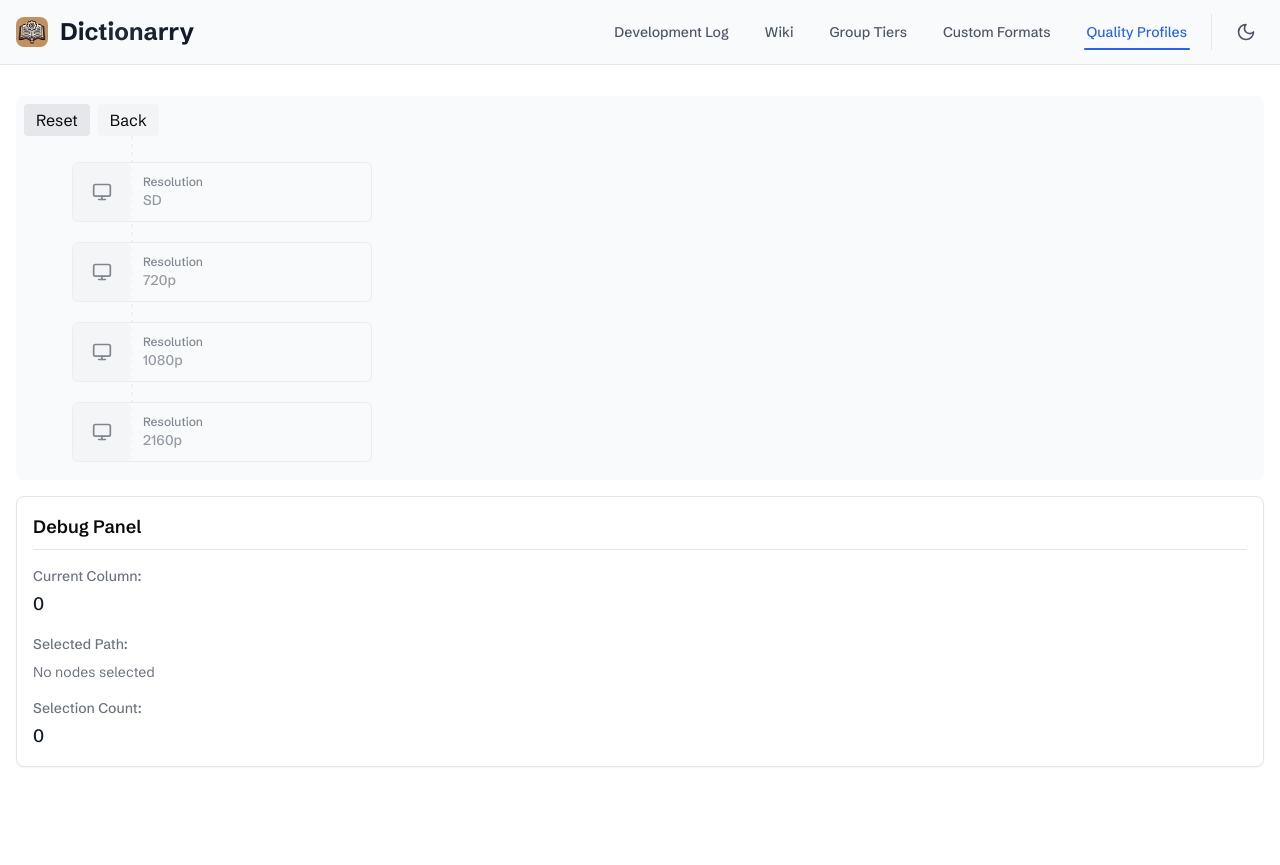
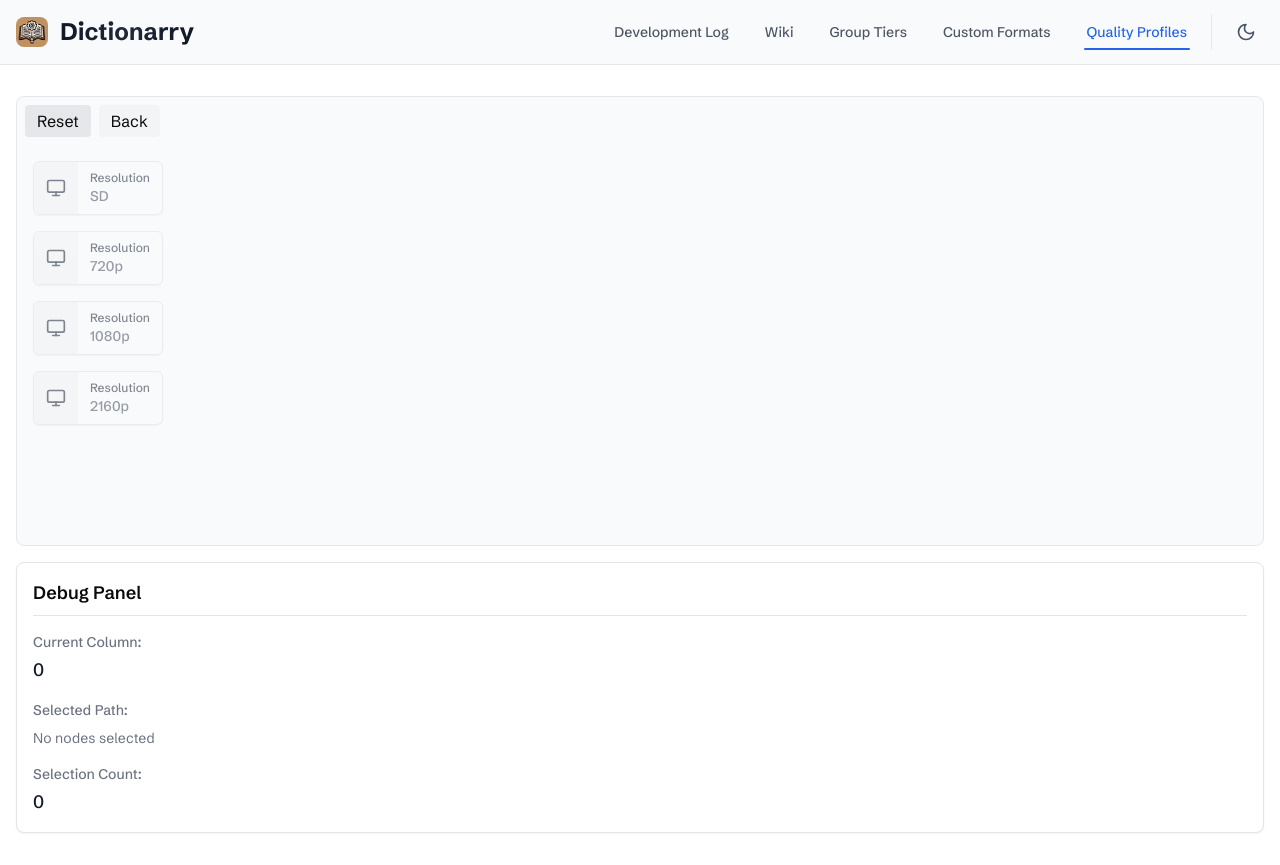
Before and after one commit to Dictionarry-Hub/website, a Next.js app: page /profiles in a window 1280 px wide. Before the commit the page ends 800 px from the top, so only its background shows below. Built offline with nearby package versions, Linux system fonts and the light colour scheme.

Commit message:
feat: transition to html based node rendering

```diff
--- a/src/app/profiles/page.tsx
+++ b/src/app/profiles/page.tsx
@@ -1,6 +1,6 @@
 'use client';
 
-import React, { useState } from 'react';
+import React, { useState, useRef, useLayoutEffect } from 'react';
 import { QualityProfileData, nodeTypeToIcon } from '@data/flowchartData';
 import FlowchartDebugPanel from './components/FlowchartDebugPanel';
 
@@ -23,22 +23,17 @@ interface GraphData {
   edges: ConditionalEdge[];
 }
 
-// -------------------------
-// 1) Collect edges we want to show
-// -------------------------
+// Collect edges we want to show
 function getEdgesToRender(graphData: GraphData, selectedNodes: string[]): ConditionalEdge[] {
   const filteredSelections = selectedNodes.filter(Boolean);
-  if (filteredSelections.length === 0) {
-    return [];
-  }
+  if (filteredSelections.length === 0) return [];
 
   const edgesToRender: ConditionalEdge[] = [];
 
-  // a) Highlight path edges for each consecutive pair in filteredSelections
+  // (a) Chosen path edges
   for (let i = 0; i < filteredSelections.length - 1; i++) {
     const fromId = filteredSelections[i];
     const toId = filteredSelections[i + 1];
-
     const pathEdge = graphData.edges.find(
       (e) => e.from === fromId && e.to === toId && (e.condition ? e.condition(filteredSelections) : true)
     );
@@ -47,7 +42,7 @@ function getEdgesToRender(graphData: GraphData, selectedNodes: string[]): Condit
     }
   }
 
-  // b) Edges from the last non-empty selected node that pass condition
+  // (b) Next possible edges from the last selected
   const lastSelected = filteredSelections[filteredSelections.length - 1];
   const nextEdges = graphData.edges.filter(
     (e) => e.from === lastSelected && (e.condition ? e.condition(filteredSelections) : true)
@@ -57,16 +52,12 @@ function getEdgesToRender(graphData: GraphData, selectedNodes: string[]): Condit
   return edgesToRender;
 }
 
-// -------------------------
-// 2) Decide which columns to show
-// -------------------------
+// Decide which columns to show
 function getVisibleColumns(graphData: GraphData, selectedNodes: string[], edgesToRender: ConditionalEdge[]) {
   const filteredSelections = selectedNodes.filter(Boolean);
+  const visible = new Set<number>([0]); // always show col 0
 
-  // Always show column 0 (so the user can start)
-  const visible = new Set<number>([0]);
-
-  // a) Columns of the selected nodes
+  // (a) columns of selected
   for (const selId of filteredSelections) {
     const node = graphData.nodes.find((n) => n.id === selId);
     if (node) {
@@ -74,28 +65,89 @@ function getVisibleColumns(graphData: GraphData, selectedNodes: string[], edgesT
     }
   }
 
-  // b) Columns from the "valid next edges" of the last selected node
-  //    i.e. if there's a next edge from column 0 -> column 2, let's show column 2
-  edgesToRender.forEach((edge) => {
+  // (b) columns from edges
+  for (const edge of edgesToRender) {
     const fromNode = graphData.nodes.find((n) => n.id === edge.from);
     const toNode = graphData.nodes.find((n) => n.id === edge.to);
-    if (!fromNode || !toNode) return;
-    visible.add(fromNode.column);
-    visible.add(toNode.column);
-  });
+    if (fromNode) visible.add(fromNode.column);
+    if (toNode) visible.add(toNode.column);
+  }
 
-  // c) Convert to a sorted array
-  //    e.g. [0,2,3, ...]
-  const sorted = Array.from(visible).sort((a, b) => a - b);
+  return Array.from(visible).sort((a, b) => a - b);
+}
 
-  return sorted;
+// Compare node-position objects so we don’t cause an infinite update loop
+function positionsAreEqual(
+  oldPositions: Record<string, { left: number; top: number; width: number; height: number }>,
+  newPositions: Record<string, { left: number; top: number; width: number; height: number }>
+) {
+  const oldKeys = Object.keys(oldPositions);
+  const newKeys = Object.keys(newPositions);
+  if (oldKeys.length !== newKeys.length) return false;
+
+  for (const key of oldKeys) {
+    const oldVal = oldPositions[key];
+    const newVal = newPositions[key];
+    if (!newVal) return false;
+    if (
+      oldVal.left !== newVal.left ||
+      oldVal.top !== newVal.top ||
+      oldVal.width !== newVal.width ||
+      oldVal.height !== newVal.height
+    ) {
+      return false;
+    }
+  }
+  return true;
 }
 
 const InteractiveFlowchart: React.FC = () => {
   const graphData: GraphData = QualityProfileData;
   const [selectedNodes, setSelectedNodes] = useState<string[]>([]);
 
-  // Handle node click logic (unchanged)
+  // Which edges and columns are relevant?
+  const edgesToRender = getEdgesToRender(graphData, selectedNodes);
+  const visibleColumns = getVisibleColumns(graphData, selectedNodes, edgesToRender);
+
+  // Container + node refs
+  const containerRef = useRef<HTMLDivElement>(null);
+  const nodeRefs = useRef<Record<string, HTMLDivElement | null>>({});
+
+  const [nodePositions, setNodePositions] = useState<
+    Record<string, { left: number; top: number; width: number; height: number }>
+  >({});
+
+  // After render, measure node bounding boxes relative to our containerRef
+  useLayoutEffect(() => {
+    if (!containerRef.current) return;
+
+    const containerRect = containerRef.current.getBoundingClientRect();
+    const newPositions: Record<string, { left: number; top: number; width: number; height: number }> = {};
+
+    graphData.nodes
+      .filter((n) => visibleColumns.includes(n.column))
+      .forEach((node) => {
+        const el = nodeRefs.current[node.id];
+        if (!el) return;
+
+        const rect = el.getBoundingClientRect();
+
+        // subtract container’s top/left so (0,0) in our <svg> coords
+        newPositions[node.id] = {
+          left: rect.left - containerRect.left,
+          top: rect.top - containerRect.top,
+          width: rect.width,
+          height: rect.height,
+        };
+      });
+
+    // Only update state if there's a difference
+    if (!positionsAreEqual(nodePositions, newPositions)) {
+      setNodePositions(newPositions);
+    }
+  }, [graphData, visibleColumns, selectedNodes, nodePositions]);
+
+  // Node click logic
   const handleNodeClick = (nodeId: string): void => {
     const node = graphData.nodes.find((n) => n.id === nodeId);
     if (!node) return;
@@ -117,20 +169,15 @@ const InteractiveFlowchart: React.FC = () => {
       if (edge.condition && !edge.condition(selectedNodes)) return false;
       return true;
     });
-
-    // valid IDs we can go to from that node
     const validNextIds = validNextEdges.map((e) => e.to);
 
-    // Check if user is going forward or backward
+    // forward or backward?
     const goingForward = validNextIds.includes(nodeId);
     const goingBack = node.column < lastSelectedNode.column;
 
-    if (!goingForward && !goingBack) {
-      // Not a valid forward or backward click
-      return;
-    }
+    if (!goingForward && !goingBack) return;
 
-    // If going back, only allow if this node is already selected
+    // if going back
     if (goingBack) {
       if (!selectedNodes.includes(nodeId)) return;
       const index = selectedNodes.indexOf(nodeId);
@@ -138,10 +185,10 @@ const InteractiveFlowchart: React.FC = () => {
       return;
     }
 
-    // Otherwise, going forward
+    // going forward
     const currentColumn = node.column;
     if (currentColumn < selectedNodes.length) {
-      // Slice off any future picks if we're changing path
+      // slice off future picks
       setSelectedNodes((prev) => prev.slice(0, currentColumn));
     }
 
@@ -160,100 +207,55 @@ const InteractiveFlowchart: React.FC = () => {
     }
   };
 
-  // Calculate which edges to render
-  const edgesToRender = getEdgesToRender(graphData, selectedNodes);
-
-  // Calculate which columns to show, and build a "remap" so there's no gap
-  const visibleColumns = getVisibleColumns(graphData, selectedNodes, edgesToRender);
-  const columnRemap: Record<number, number> = {};
-  visibleColumns.forEach((oldCol, idx) => {
-    columnRemap[oldCol] = idx; // e.g. old column 2 -> new index 1
-  });
-
-  // Standard node positioning, but uses the "remapped" column instead
-  const getNodePosition = (node: Node) => {
-    // If the node's column is not in visibleColumns, we won't even render it,
-    // but let's be defensive
-    const newCol = columnRemap[node.column];
-    const columnWidth = 200;
-    const columnPadding = 100;
-    const containerHeight = 400;
-
-    // Among *only* the nodes in that visible column
-    const nodesInThisVisibleCol = graphData.nodes.filter(
-      (n) => visibleColumns.includes(n.column) && n.column === node.column
-    );
-
-    // We do the same rowIndex approach, but on the subset of that column's nodes
-    const rowIndex = nodesInThisVisibleCol.findIndex((n) => n.id === node.id);
-    const rowHeight = containerHeight / (nodesInThisVisibleCol.length + 1);
-
-    return {
-      x: newCol * columnWidth + columnPadding,
-      y: (rowIndex + 1) * rowHeight,
-    };
-  };
-
-  // 3) Render Edges with the new positions
+  // Edges
   const renderEdges = () => {
     return edgesToRender.map((edge) => {
       const fromNode = graphData.nodes.find((n) => n.id === edge.from);
       const toNode = graphData.nodes.find((n) => n.id === edge.to);
       if (!fromNode || !toNode) return null;
+      if (!visibleColumns.includes(fromNode.column) || !visibleColumns.includes(toNode.column)) return null;
 
-      // If either column is hidden, skip
-      if (!visibleColumns.includes(fromNode.column) || !visibleColumns.includes(toNode.column)) {
-        return null;
-      }
-
-      // Check if this is a "chosen path" edge
+      // Is it part of the chosen path?
       const isChosenPath = (() => {
         for (let i = 0; i < selectedNodes.length - 1; i++) {
-          if (edge.from === selectedNodes[i] && edge.to === selectedNodes[i + 1]) {
-            return true;
-          }
+          if (edge.from === selectedNodes[i] && edge.to === selectedNodes[i + 1]) return true;
         }
         return false;
       })();
-
       const strokeColor = isChosenPath ? '#3B82F6' : '#94A3B8';
 
-      const fromPos = getNodePosition(fromNode);
-      const toPos = getNodePosition(toNode);
+      const fromPos = nodePositions[fromNode.id];
+      const toPos = nodePositions[toNode.id];
+      if (!fromPos || !toPos) return null;
 
-      // Basic curve or line
-      if (Math.abs(fromPos.y - toPos.y) < 5) {
-        // Straight line
+      // connect from right edge of "from" node, to left edge of "to" node
+      const x1 = fromPos.left + fromPos.width;
+      const y1 = fromPos.top + fromPos.height / 2;
+      const x2 = toPos.left;
+      const y2 = toPos.top + toPos.height / 2;
+
+      // if basically horizontal, draw a line
+      if (Math.abs(y1 - y2) < 6) {
         return (
-          <line
-            key={`${edge.from}->${edge.to}`}
-            x1={fromPos.x + 50}
-            y1={fromPos.y}
-            x2={toPos.x - 50}
-            y2={toPos.y}
-            stroke={strokeColor}
-            strokeWidth={2}
-          />
+          <line key={`${edge.from}->${edge.to}`} x1={x1} y1={y1} x2={x2} y2={y2} stroke={strokeColor} strokeWidth={2} />
         );
       } else {
-        // Curved line
-        const cx1 = fromPos.x + (toPos.x - fromPos.x) / 3;
-        const cx2 = fromPos.x + ((toPos.x - fromPos.x) * 2) / 3;
+        // otherwise, a simple cubic curve
+        const cx1 = x1 + (x2 - x1) / 3;
+        const cx2 = x1 + ((x2 - x1) * 2) / 3;
         const pathD = `
-          M ${fromPos.x + 50} ${fromPos.y}
-          C ${cx1} ${fromPos.y},
-            ${cx2} ${toPos.y},
-            ${toPos.x - 50} ${toPos.y}
+          M ${x1} ${y1}
+          C ${cx1} ${y1},
+            ${cx2} ${y2},
+            ${x2} ${y2}
         `;
-
         return <path key={`${edge.from}->${edge.to}`} d={pathD} fill="none" stroke={strokeColor} strokeWidth={2} />;
       }
     });
   };
 
-  // 4) Render only nodes in visible columns
-  const renderNodes = () => {
-    // Existing valid next logic
+  // Columns + nodes in normal HTML
+  const renderColumns = () => {
     const lastSelectedId = selectedNodes[selectedNodes.length - 1] || null;
     const validNextEdges = graphData.edges.filter((edge) => {
       if (edge.from !== lastSelectedId) return false;
@@ -262,51 +264,45 @@ const InteractiveFlowchart: React.FC = () => {
     });
     const validNextIds = validNextEdges.map((e) => e.to);
 
-    return graphData.nodes
-      .filter((node) => visibleColumns.includes(node.column))
-      .map((node) => {
-        const { x, y } = getNodePosition(node);
+    return visibleColumns.map((col) => {
+      const colNodes = graphData.nodes.filter((n) => n.column === col);
+      return (
+        <div key={col} className="flex flex-col items-start space-y-4">
+          {colNodes.map((node) => {
             const isSelected = selectedNodes.includes(node.id);
             const isNextAvailable = validNextIds.includes(node.id);
-
             const Icon = nodeTypeToIcon[node.type];
 
             return (
-          <g
+              <div
                 key={node.id}
-            transform={`translate(${x - 60}, ${y - 30})`}
+                ref={(el) => {
+                  nodeRefs.current[node.id] = el;
+                }}
                 onClick={() => handleNodeClick(node.id)}
-            className="cursor-pointer"
-          >
-            <foreignObject width="300" height="60">
-              <div
                 className={`
-                  h-full w-full rounded-md border transition-all duration-200
+                  relative cursor-pointer rounded-md border transition-all duration-200
                   bg-gray-50 dark:bg-gray-800 shadow-sm
+                  flex items-stretch
                   ${isSelected ? 'border-blue-500 dark:border-blue-400' : 'border-gray-200 dark:border-gray-700'}
                   ${!isSelected && !isNextAvailable ? 'opacity-70' : 'opacity-100'}
                 `}
               >
-                <div className="flex h-full">
                 {/* Icon container */}
                 <div
                   className={`
-                    h-full aspect-square
-                    flex items-center justify-center
                     bg-gray-100 dark:bg-gray-700
-                    rounded-md
+                    rounded-l-md flex items-center justify-center
+                    px-3 py-2
                   `}
                 >
                   <Icon
                     size={20}
-                      className={`
-                      ${isSelected ? 'text-blue-600 dark:text-blue-400' : 'text-gray-600 dark:text-gray-400'}
-                    `}
+                    className={isSelected ? 'text-blue-600 dark:text-blue-400' : 'text-gray-600 dark:text-gray-400'}
                   />
                 </div>
-
                 {/* Text container */}
-                  <div className="flex flex-col justify-center px-3">
+                <div className="flex flex-col justify-center px-3 py-2">
                   <div
                     className={`
                       text-xs font-medium
@@ -331,70 +327,27 @@ const InteractiveFlowchart: React.FC = () => {
                   </div>
                 </div>
               </div>
+            );
+          })}
         </div>
-            </foreignObject>
-          </g>
       );
     });
-  };
-  // 5) (Optional) Debug lines only for visible columns
-  const renderDebugGrid = () => {
-    // We only draw lines for each visible column in sorted order
-    const columnWidth = 200;
-    const columnPadding = 100;
-    const containerHeight = 400;
-
-    return (
-      <>
-        {visibleColumns.map((col) => {
-          const newCol = columnRemap[col];
-          const columnX = newCol * columnWidth + columnPadding;
-          return (
-            <line
-              key={`col-${col}`}
-              x1={columnX}
-              y1={0}
-              x2={columnX}
-              y2={containerHeight}
-              stroke="#E5E7EB"
-              strokeWidth="1"
-              strokeDasharray="4"
-            />
-          );
-        })}
-
-        {/* If you want row lines, do it similarly, but per column's nodes */}
-        {visibleColumns.map((col) => {
-          // The nodes *in that column*
-          const colNodes = graphData.nodes.filter((n) => n.column === col);
-          if (colNodes.length === 0) return null;
-
-          const newCol = columnRemap[col];
-          const columnX = newCol * columnWidth + columnPadding;
-
-          const rowHeight = containerHeight / (colNodes.length + 1);
-          return Array.from({ length: colNodes.length + 1 }).map((_, rowIndex) => (
-            <line
-              key={`row-${col}-${rowIndex}`}
-              x1={columnX - 50}
-              y1={rowHeight * (rowIndex + 1)}
-              x2={columnX + 50}
-              y2={rowHeight * (rowIndex + 1)}
-              stroke="#E5E7EB"
-              strokeWidth="1"
-              strokeDasharray="4"
-            />
-          ));
-        })}
-      </>
-    );
   };
 
   return (
     <div className="space-y-4">
-      <div className="w-full h-96 relative bg-gray-50 rounded-lg p-4">
+      {/*
+        Make the same container *both* your bounding box for nodes
+        and the place we absolutely-position the SVG.
+        This ensures the lines match the node offsets exactly.
+      */}
+      <div
+        ref={containerRef}
+        className="relative bg-gray-50 rounded-lg p-4 border border-gray-200 dark:border-gray-700 overflow-auto"
+        style={{ minHeight: 450 }}
+      >
         {/* Action buttons */}
-        <div className="absolute top-2 left-2 flex space-x-2">
+        <div className="absolute top-2 left-2 flex space-x-2 z-10">
           <button onClick={handleReset} className="px-3 py-1 rounded bg-gray-200 hover:bg-gray-300">
             Reset
           </button>
@@ -407,10 +360,27 @@ const InteractiveFlowchart: React.FC = () => {
           </button>
         </div>
 
-        <svg className="w-full h-full">
-          {renderDebugGrid()}
+        {/*
+          The columns: we use flex so each column is side by side,
+          "space-x-8" to add horizontal gaps.
+        */}
+        <div className="flex items-start space-x-8 pt-12">{renderColumns()}</div>
+
+        {/*
+          The SVG for edges is absolutely positioned inside the same container.
+          We set pointerEvents="none" so clicks pass through to nodes.
+        */}
+        <svg
+          style={{
+            position: 'absolute',
+            top: 0,
+            left: 0,
+            width: '100%',
+            height: '100%',
+            pointerEvents: 'none',
+          }}
+        >
           {renderEdges()}
-          {renderNodes()}
         </svg>
       </div>
 
```
Lines whose indentation alone changed are shown as unchanged.
